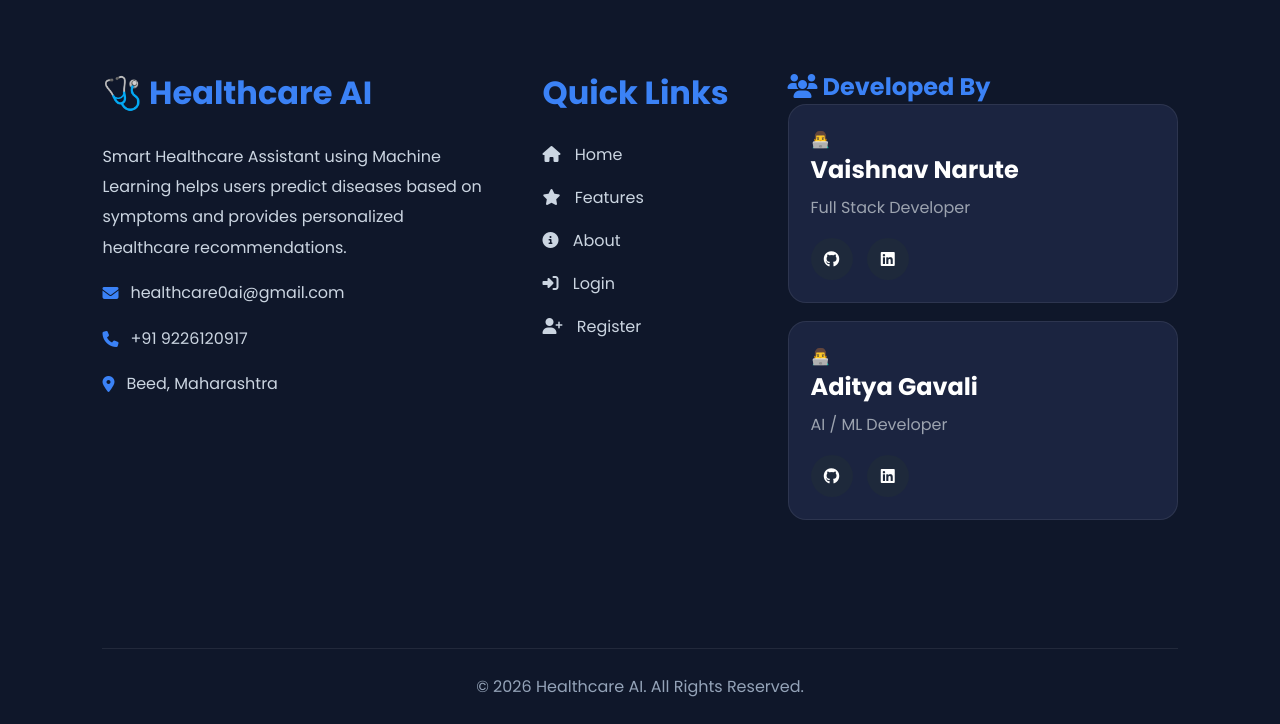
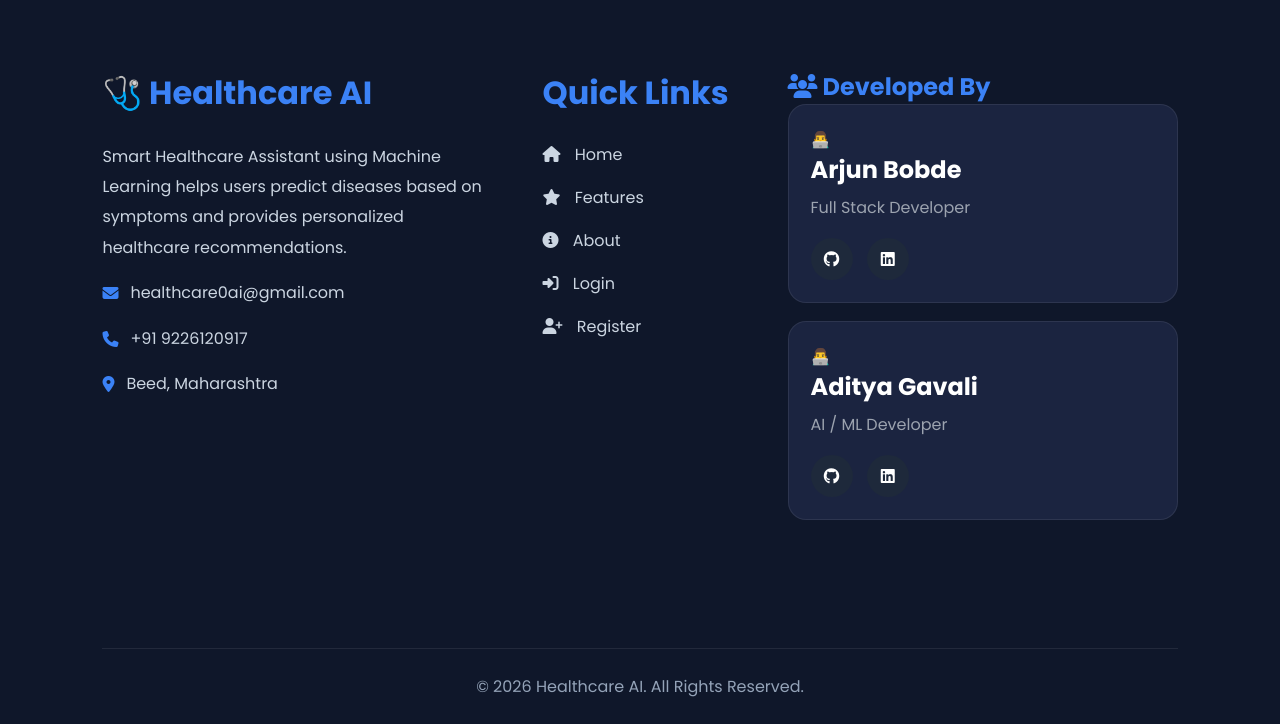
Before and after one commit to adityagavali39-cell/HealthcareAI, a Flask app: page / in a window 1280 px wide. Shown: the part 3828-4552 px from the top of the page. Run offline with Flask 3, Linux system fonts and the light colour scheme; parts of the project's set-up code (start-up, migrations or seed data) failed here and were passed over; some libraries are stand-ins or nearby versions.

Commit message:
Updated project

```diff
--- a/templates/index.html
+++ b/templates/index.html
@@ -537,20 +537,20 @@ href="{{ url_for('static', filename='css/theme.css') }}">
 
                     <div>
 
-                        <h3>Vaishnav Narute</h3>
+                        <h3>Arjun Bobde</h3>
 
                         <span>Full Stack Developer</span>
 
                         <div class="social">
 <!-- GitHub -->
-<a href="https://github.com/narutevaishnav"
+<a href="https://github.com/arjunbobde"
    target="_blank"
    rel="noopener noreferrer">
     <i class="fab fa-github"></i>
 </a>
 
 <!-- LinkedIn -->
-<a href="https://www.linkedin.com/in/vaishnav-narute-4775b5343"
+<a href="https://www.linkedin.com/in/arjun-bobde-40b2a53a3?utm_source=share_via&utm_content=profile&utm_medium=member_android"
    target="_blank"
    rel="noopener noreferrer">
     <i class="fab fa-linkedin"></i>
```
